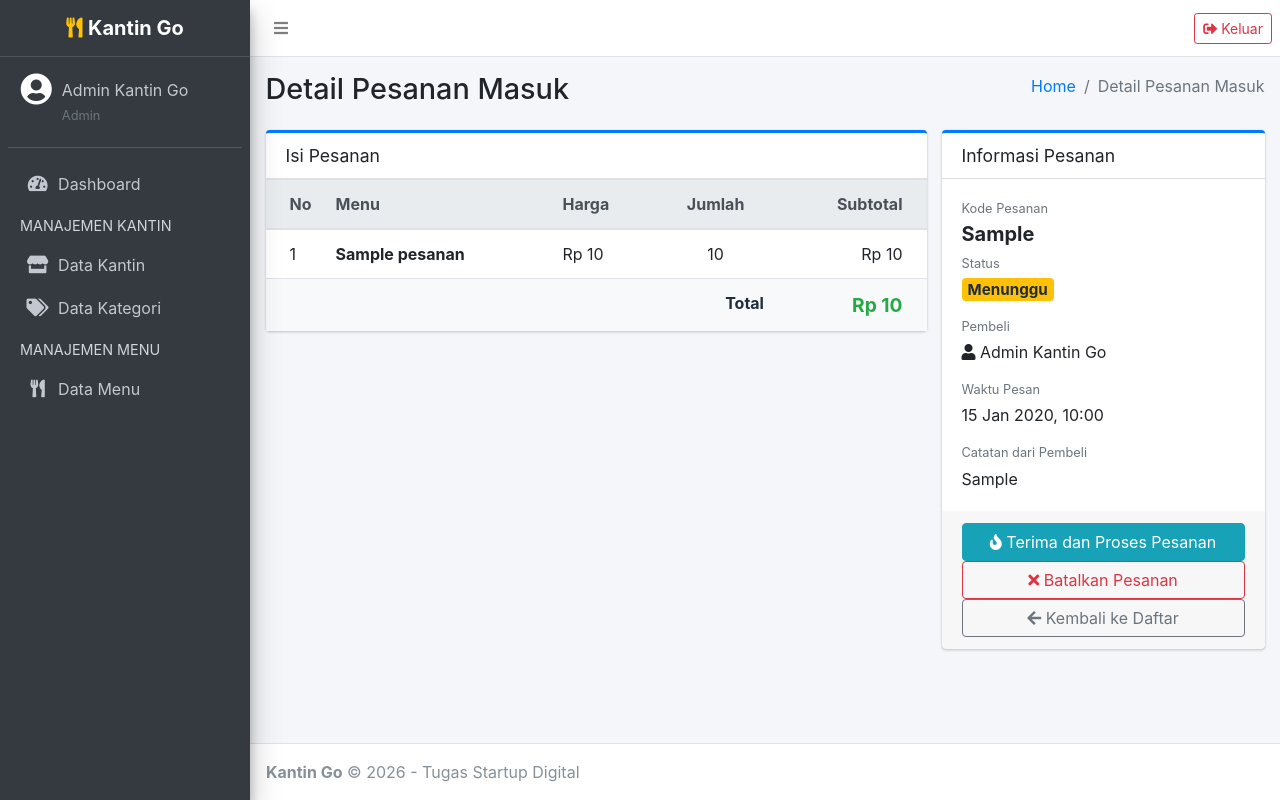
After one commit to RaihanKhadafisi-SI/kantingo, a Laravel app: page /pesanan-masuk/1 in a window 1280 px wide. The commit adds this page. Run offline with Laravel 12, Linux system fonts and the light colour scheme; a user stored in the database is signed in; data comes from the database, SQL or seed files in the repository; tables that the repository leaves empty hold one stand-in row (values such as "Sample post"); some libraries are stand-ins or nearby versions.

Commit message:
Modul 5: pesanan masuk untuk penjual

```diff
--- /dev/null
+++ b/app/Http/Controllers/PesananMasukController.php
@@ -0,0 +1,96 @@
+<?php
+
+namespace App\Http\Controllers;
+
+use App\Models\Menu;
+use App\Models\Pesanan;
+use Illuminate\Http\Request;
+use Illuminate\Support\Facades\DB;
+
+class PesananMasukController extends Controller
+{
+    // Urutan status yang dilalui sebuah pesanan
+    private const ALUR = [
+        'menunggu' => 'diproses',
+        'diproses' => 'siap',
+        'siap'     => 'selesai',
+    ];
+
+    // Daftar pesanan masuk untuk kantin milik penjual
+    public function index(Request $request)
+    {
+        $kantin = $request->user()->kantin;
+
+        $pesanans = Pesanan::with('user')
+            ->withCount('details')
+            ->where('kantin_id', $kantin?->id ?? 0)
+            ->when($request->filled('status'), function ($query) use ($request) {
+                $query->where('status', $request->status);
+            })
+            ->latest()
+            ->paginate(10)
+            ->withQueryString();
+
+        return view('pesanan_masuk.index', compact('pesanans', 'kantin'));
+    }
+
+    // Detail satu pesanan masuk
+    public function show(Request $request, Pesanan $pesanan)
+    {
+        $this->pastikanMilikKantin($request, $pesanan);
+
+        $pesanan->load(['user', 'kantin', 'details']);
+
+        return view('pesanan_masuk.show', compact('pesanan'));
+    }
+
+    // Maju ke status berikutnya: menunggu > diproses > siap > selesai
+    public function ubahStatus(Request $request, Pesanan $pesanan)
+    {
+        $this->pastikanMilikKantin($request, $pesanan);
+
+        $berikutnya = self::ALUR[$pesanan->status] ?? null;
+
+        if (! $berikutnya) {
+            return back()->with('error', 'Status pesanan ini tidak bisa diubah lagi.');
+        }
+
+        $pesanan->update(['status' => $berikutnya]);
+
+        return back()->with('success', 'Status pesanan diubah menjadi ' . ucfirst($berikutnya) . '.');
+    }
+
+    // Penjual membatalkan pesanan (hanya saat menunggu atau diproses)
+    public function batalkan(Request $request, Pesanan $pesanan)
+    {
+        $this->pastikanMilikKantin($request, $pesanan);
+
+        if (! in_array($pesanan->status, ['menunggu', 'diproses'])) {
+            return back()->with('error', 'Pesanan ini tidak bisa dibatalkan lagi.');
+        }
+
+        DB::transaction(function () use ($pesanan) {
+            foreach ($pesanan->details as $detail) {
+                if ($detail->menu_id) {
+                    Menu::where('id', $detail->menu_id)->increment('stok', $detail->jumlah);
+                }
+            }
+
+            $pesanan->update(['status' => 'dibatalkan']);
+        });
+
+        return back()->with('success', 'Pesanan dibatalkan dan stok dikembalikan.');
+    }
+
+    // Penjual tidak boleh membuka pesanan milik kantin lain
+    private function pastikanMilikKantin(Request $request, Pesanan $pesanan): void
+    {
+        $kantin = $request->user()->kantin;
+
+        abort_unless(
+            $kantin && (int) $pesanan->kantin_id === (int) $kantin->id,
+            403,
+            'Anda tidak memiliki akses ke pesanan ini.'
+        );
+    }
+}
--- a/resources/views/layouts/admin.blade.php
+++ b/resources/views/layouts/admin.blade.php
@@ -95,6 +95,16 @@
                         </li>
                     @endif
 
+                    @if (auth()->user()->isPenjual())
+                        <li class="nav-item">
+                            <a href="{{ route('pesanan-masuk.index') }}"
+                               class="nav-link {{ request()->routeIs('pesanan-masuk.*') ? 'active' : '' }}">
+                                <i class="nav-icon fas fa-clipboard-list"></i>
+                                <p>Pesanan Masuk</p>
+                            </a>
+                        </li>
+                    @endif
+
                     @if (auth()->user()->role === 'pembeli')
                         <li class="nav-header">BELANJA</li>
 
--- /dev/null
+++ b/resources/views/pesanan_masuk/show.blade.php
@@ -0,0 +1,124 @@
+@extends('layouts.admin')
+
+@section('title', 'Detail Pesanan Masuk')
+@section('judul', 'Detail Pesanan Masuk')
+
+@php
+    $warna = [
+        'menunggu'   => 'warning',
+        'diproses'   => 'info',
+        'siap'       => 'primary',
+        'selesai'    => 'success',
+        'dibatalkan' => 'danger',
+    ];
+
+    $tombolBerikutnya = [
+        'menunggu' => ['label' => 'Terima dan Proses Pesanan', 'ikon' => 'fa-fire', 'kelas' => 'btn-info'],
+        'diproses' => ['label' => 'Tandai Siap Diambil', 'ikon' => 'fa-bell', 'kelas' => 'btn-primary'],
+        'siap'     => ['label' => 'Tandai Selesai', 'ikon' => 'fa-check-double', 'kelas' => 'btn-success'],
+    ];
+
+    $aksi = $tombolBerikutnya[$pesanan->status] ?? null;
+@endphp
+
+@section('content')
+    <div class="row">
+        <div class="col-md-8">
+            <div class="card card-primary card-outline">
+                <div class="card-header">
+                    <h3 class="card-title">Isi Pesanan</h3>
+                </div>
+
+                <div class="card-body p-0">
+                    <div class="table-responsive">
+                        <table class="table mb-0">
+                            <thead class="thead-light">
+                                <tr>
+                                    <th style="width: 50px">No</th>
+                                    <th>Menu</th>
+                                    <th>Harga</th>
+                                    <th class="text-center">Jumlah</th>
+                                    <th class="text-right">Subtotal</th>
+                                </tr>
+                            </thead>
+                            <tbody>
+                                @foreach ($pesanan->details as $detail)
+                                    <tr>
+                                        <td>{{ $loop->iteration }}</td>
+                                        <td><strong>{{ $detail->nama_menu }}</strong></td>
+                                        <td>Rp {{ number_format($detail->harga_satuan, 0, ',', '.') }}</td>
+                                        <td class="text-center">{{ $detail->jumlah }}</td>
+                                        <td class="text-right">Rp {{ number_format($detail->subtotal, 0, ',', '.') }}</td>
+                                    </tr>
+                                @endforeach
+                            </tbody>
+                            <tfoot>
+                                <tr class="bg-light">
+                                    <th colspan="4" class="text-right">Total</th>
+                                    <th class="text-right text-success" style="font-size: 1.2rem;">
+                                        Rp {{ number_format($pesanan->total_harga, 0, ',', '.') }}
+                                    </th>
+                                </tr>
+                            </tfoot>
+                        </table>
+                    </div>
+                </div>
+            </div>
+        </div>
+
+        <div class="col-md-4">
+            <div class="card card-primary card-outline">
+                <div class="card-header">
+                    <h3 class="card-title">Informasi Pesanan</h3>
+                </div>
+                <div class="card-body">
+                    <p class="mb-1 text-muted small">Kode Pesanan</p>
+                    <h5 class="font-weight-bold">{{ $pesanan->kode_pesanan }}</h5>
+
+                    <p class="mb-1 text-muted small">Status</p>
+                    <p>
+                        <span class="badge badge-{{ $warna[$pesanan->status] ?? 'secondary' }}"
+                              style="font-size: 0.95rem;">
+                            {{ ucfirst($pesanan->status) }}
+                        </span>
+                    </p>
+
+                    <p class="mb-1 text-muted small">Pembeli</p>
+                    <p><i class="fas fa-user"></i> {{ $pesanan->user->name ?? '-' }}</p>
+
+                    <p class="mb-1 text-muted small">Waktu Pesan</p>
+                    <p>{{ $pesanan->created_at->format('d M Y, H:i') }}</p>
+
+                    <p class="mb-1 text-muted small">Catatan dari Pembeli</p>
+                    <p class="mb-0">{{ $pesanan->catatan ?: '-' }}</p>
+                </div>
+                <div class="card-footer">
+                    @if ($aksi)
+                        <form action="{{ route('pesanan-masuk.status', $pesanan) }}" method="POST">
+                            @csrf
+                            @method('PATCH')
+                            <button type="submit" class="btn {{ $aksi['kelas'] }} btn-block">
+                                <i class="fas {{ $aksi['ikon'] }}"></i> {{ $aksi['label'] }}
+                            </button>
+                        </form>
+                    @endif
+
+                    @if (in_array($pesanan->status, ['menunggu', 'diproses']))
+                        <form action="{{ route('pesanan-masuk.batal', $pesanan) }}" method="POST"
+                              onsubmit="return confirm('Batalkan pesanan ini? Stok menu akan dikembalikan.')">
+                            @csrf
+                            @method('PATCH')
+                            <button type="submit" class="btn btn-outline-danger btn-block">
+                                <i class="fas fa-times"></i> Batalkan Pesanan
+                            </button>
+                        </form>
+                    @endif
+
+                    <a href="{{ route('pesanan-masuk.index') }}" class="btn btn-outline-secondary btn-block">
+                        <i class="fas fa-arrow-left"></i> Kembali ke Daftar
+                    </a>
+                </div>
+            </div>
+        </div>
+    </div>
+@endsection
--- a/routes/web.php
+++ b/routes/web.php
@@ -6,6 +6,7 @@ use App\Http\Controllers\KategoriController;
 use App\Http\Controllers\KeranjangController;
 use App\Http\Controllers\MenuController;
 use App\Http\Controllers\PesananController;
+use App\Http\Controllers\PesananMasukController;
 use App\Http\Controllers\ProfileController;
 use Illuminate\Support\Facades\Route;
 
@@ -38,6 +39,14 @@ Route::middleware(['auth', 'role:admin,penjual'])->group(function () {
         ->only(['index', 'store', 'update', 'destroy']);
 });
 
+// Halaman khusus penjual
+Route::middleware(['auth', 'role:penjual'])->group(function () {
+    Route::get('/pesanan-masuk', [PesananMasukController::class, 'index'])->name('pesanan-masuk.index');
+    Route::get('/pesanan-masuk/{pesanan}', [PesananMasukController::class, 'show'])->name('pesanan-masuk.show');
+    Route::patch('/pesanan-masuk/{pesanan}/status', [PesananMasukController::class, 'ubahStatus'])->name('pesanan-masuk.status');
+    Route::patch('/pesanan-masuk/{pesanan}/batal', [PesananMasukController::class, 'batalkan'])->name('pesanan-masuk.batal');
+});
+
 // Halaman khusus pembeli
 Route::middleware(['auth', 'role:pembeli'])->group(function () {
     Route::get('/katalog', [KatalogController::class, 'index'])->name('katalog.index');
```
Also changed, not shown: resources/views/pesanan_masuk/index.blade.php (added, +100 -0 lines).
